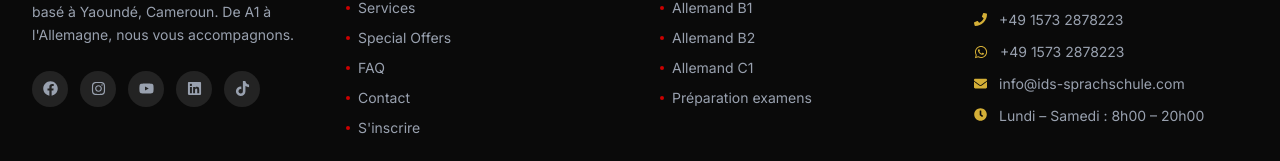
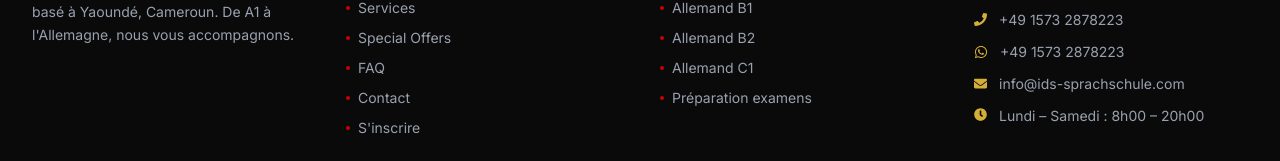
Before and after one commit to TSEFACKDEV/ids-sprachschule, a Next.js app: page /en/nos-cours in a window 1280 px wide. Shown: the part 4356-4517 px from the top of the page. Built offline with nearby package versions, Linux system fonts and the light colour scheme; a web font is replaced by a local one.

Commit message:
correction du footer

```diff
--- a/src/components/layout/AdminSidebar.tsx
+++ b/src/components/layout/AdminSidebar.tsx
@@ -52,7 +52,7 @@ export default function AdminSidebar() {
               />
             </div>
             <div className="hidden sm:block">
-              <p className="font-display font-bold text-ids-black text-sm leading-tight uppercase tracking-wide">
+              <p className="font-display font-bold text-white text-sm leading-tight uppercase tracking-wide">
                 Institut für die
                 <br />
                 Deutsche Sprache
--- a/src/components/layout/Footer.tsx
+++ b/src/components/layout/Footer.tsx
@@ -4,11 +4,7 @@ import Link from "next/link";
 import Image from "next/image";
 import { useLocale, useTranslations } from "next-intl";
 import {
-  FaFacebook,
-  FaInstagram,
-  FaYoutube,
-  FaLinkedin,
-  FaTiktok,
+
   FaMapMarkerAlt,
   FaPhone,
   FaEnvelope,
@@ -76,19 +72,7 @@ export default function Footer() {
               Centre de formation en langue allemande basé à Yaoundé, Cameroun.
               De A1 à l&apos;Allemagne, nous vous accompagnons.
             </p>
-            <div className="flex gap-3">
-              {[FaFacebook, FaInstagram, FaYoutube, FaLinkedin, FaTiktok].map(
-                (Icon, i) => (
-                  <a
-                    key={i}
-                    href="#"
-                    className="w-9 h-9 rounded-full bg-white/10 flex items-center justify-center text-gray-400 hover:bg-ids-red hover:text-white transition-colors duration-200"
-                  >
-                    <Icon size={15} />
-                  </a>
-                ),
-              )}
-            </div>
+
           </div>
 
           {/* Colonne 2 — Liens rapides */}
```
